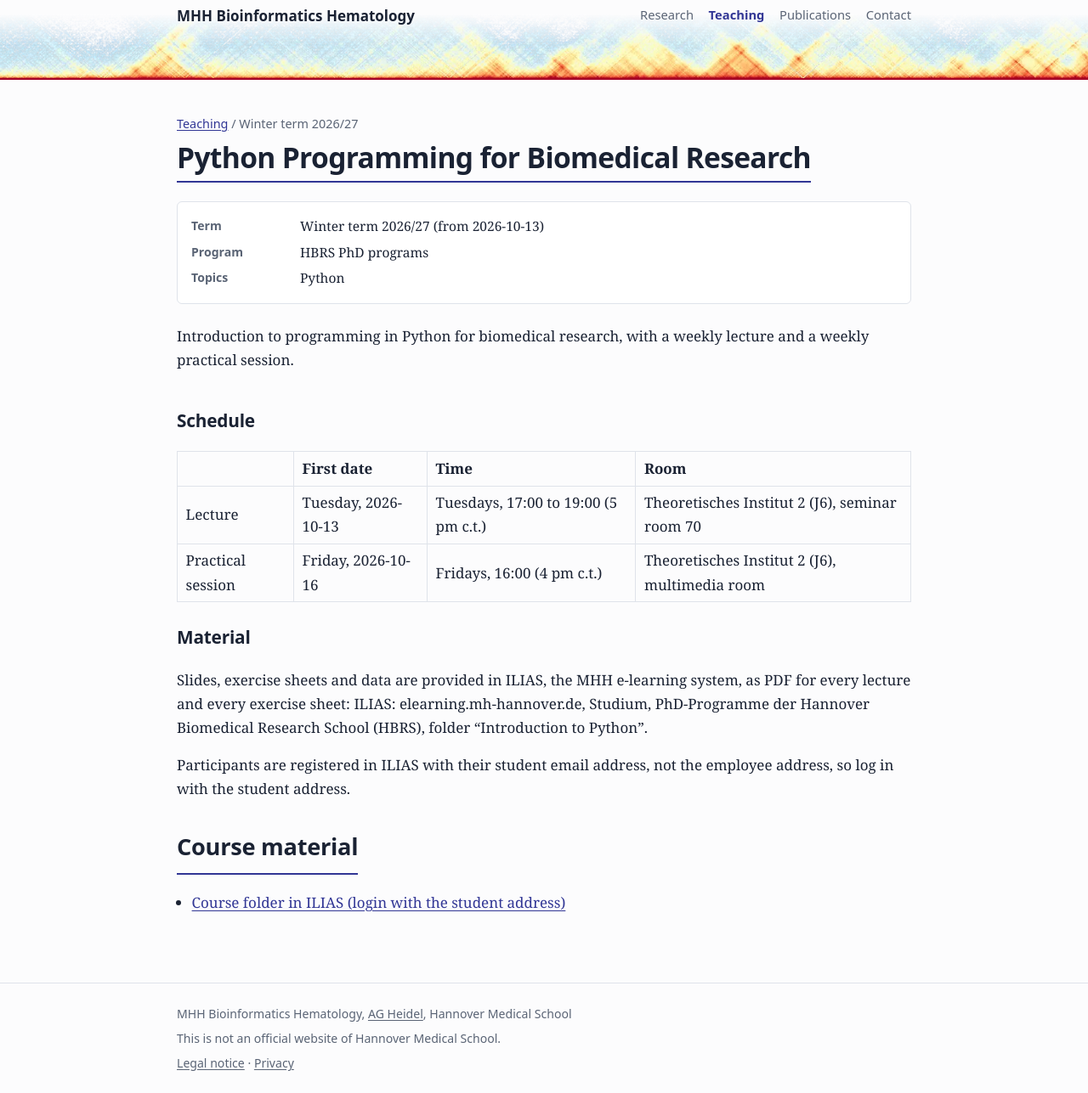
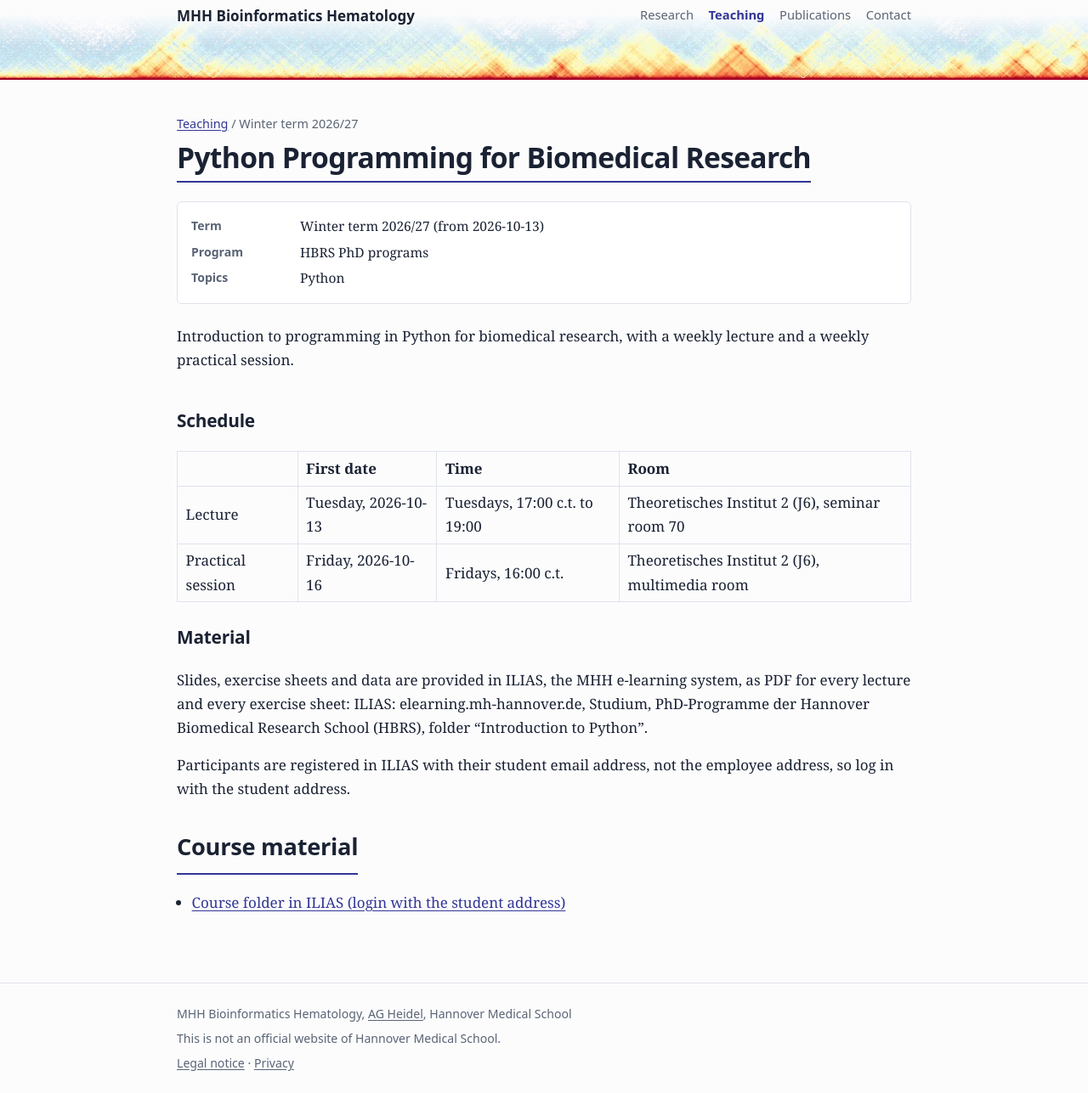
Before and after one commit to MHH-Bioinformatics-Hematology/MHH-Bioinformatics-Hematology.github.io, a Jekyll site: the page built from _courses/2026-ws-python.md, in a window 1280 px wide and 1287 px high. Shown: the whole window at 85% size. Built offline with Jekyll 4.4.1, drawn with Linux system fonts in a browser that asks for light colours.

Commit message:
Teaching: Python course times as 17:00 c.t. and 16:00 c.t.
Co-Authored-By: Claude Fable 5.1 <noreply@anthropic.com>

```diff
--- a/_courses/2026-ws-python.md
+++ b/_courses/2026-ws-python.md
@@ -18,8 +18,8 @@ weekly practical session.
 
 | | First date | Time | Room |
 |---|---|---|---|
-| Lecture | Tuesday, 2026-10-13 | Tuesdays, 17:00 to 19:00 (5 pm c.t.) | Theoretisches Institut 2 (J6), seminar room 70 |
-| Practical session | Friday, 2026-10-16 | Fridays, 16:00 (4 pm c.t.) | Theoretisches Institut 2 (J6), multimedia room |
+| Lecture | Tuesday, 2026-10-13 | Tuesdays, 17:00 c.t. to 19:00 | Theoretisches Institut 2 (J6), seminar room 70 |
+| Practical session | Friday, 2026-10-16 | Fridays, 16:00 c.t. | Theoretisches Institut 2 (J6), multimedia room |
 
 ## Material
 
```
